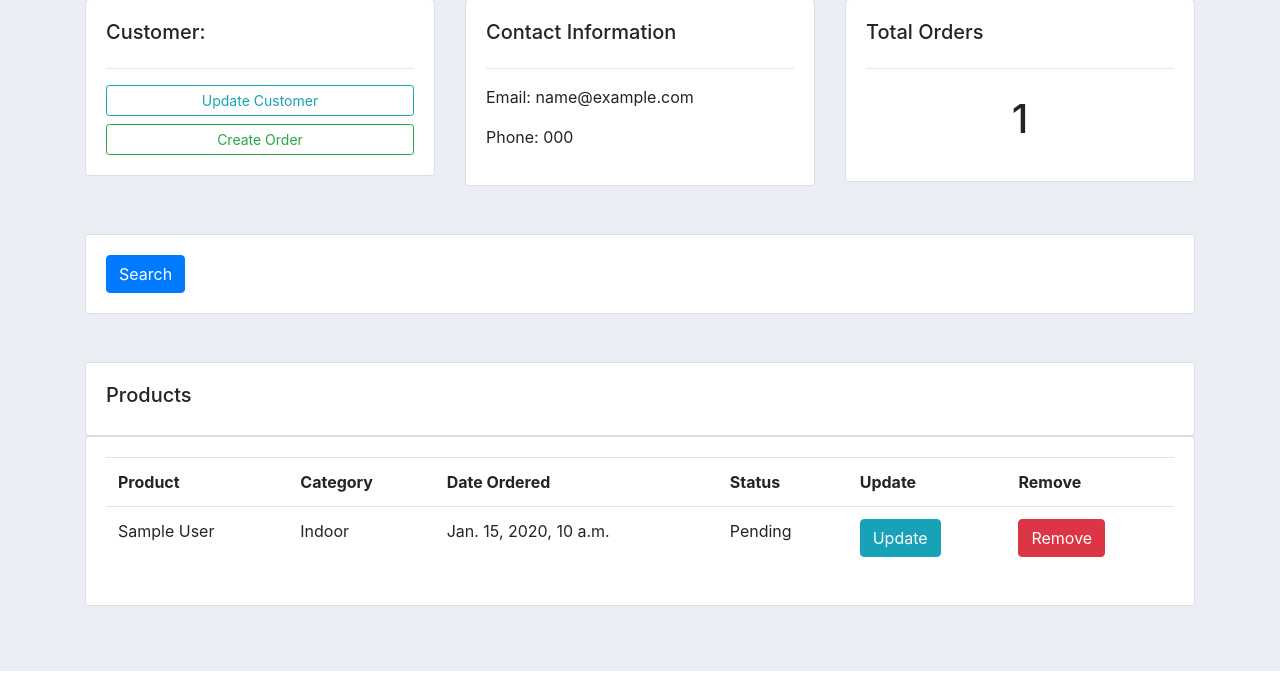
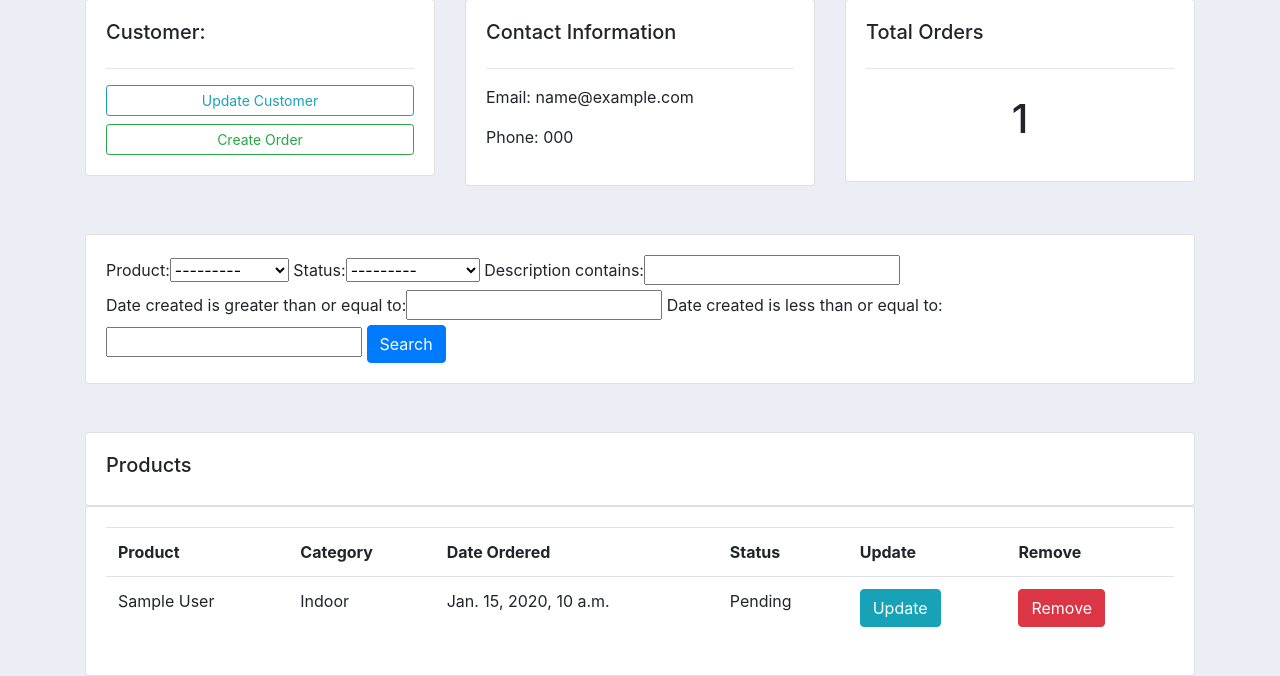
Before and after one commit to aliharby12/CRM-App, a Django app: page /customer/1/ in a window 1280 px wide. Shown: the part 129-805 px from the top of the page. Run offline with Django 3.2, Linux system fonts and the light colour scheme; tables that the repository leaves empty hold one stand-in row (values such as "Sample post"); some libraries are stand-ins or nearby versions.

Commit message:
create filter class with it's view attriputes

```diff
--- a/src/accounts/filters.py
+++ b/src/accounts/filters.py
@@ -0,0 +1,17 @@
+import django_filters
+from .models import *
+from django_filters import DateFilter, CharFilter
+
+class OrderFilter(django_filters.FilterSet):
+    """create a class to filter the orders"""
+    # first we need to filter them by date
+    start_date = DateFilter(field_name='date_created', lookup_expr='gte')
+    end_date = DateFilter(field_name='date_created', lookup_expr='lte')
+
+    #then we need to filter them by description
+    description = CharFilter(field_name='description', lookup_expr='icontains')
+
+    class Meta:
+        model = Order
+        fields = '__all__'
+        exclude = ['date_created', 'customer']
--- a/src/accounts/templates/accounts/customer.html
+++ b/src/accounts/templates/accounts/customer.html
@@ -38,7 +38,7 @@
 	<div class="col">
 		<div class="card card-body">
 			<form method="get">
-
+				{{ myFilter.form }}
 		    <button class="btn btn-primary" type="submit">Search</button>
 		  </form>
 		</div>
--- a/src/accounts/views.py
+++ b/src/accounts/views.py
@@ -2,6 +2,7 @@
 from .models import *
 from .forms import OrderForm
 from django.forms import inlineformset_factory
+from .filters import OrderFilter
 
 def home(request):
     """return the dashboard templates"""
@@ -33,7 +34,10 @@
     """return the customer detail"""
     customer = Customer.objects.get(id=id)
     orders = customer.order_set.all()
-    return render(request, 'accounts/customer.html', {'customer':customer, 'orders':orders})
+    myFilter = OrderFilter(request.GET, queryset=orders)
+    orders = myFilter.qs
+    context = {'customer':customer, 'orders':orders, 'myFilter':myFilter}
+    return render(request, 'accounts/customer.html', context)
 
 def createOrder(request, id):
     """create a view to order create"""
```
